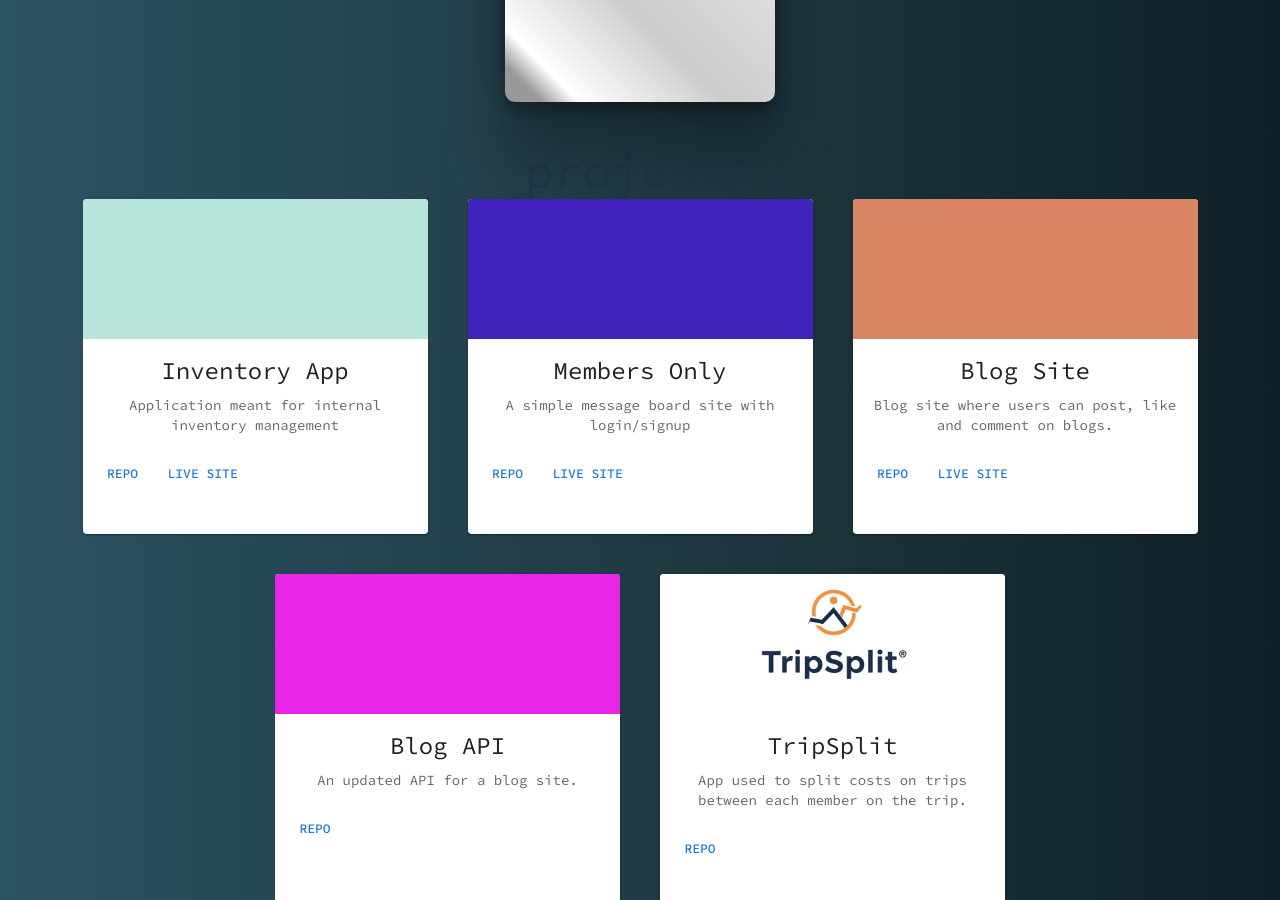
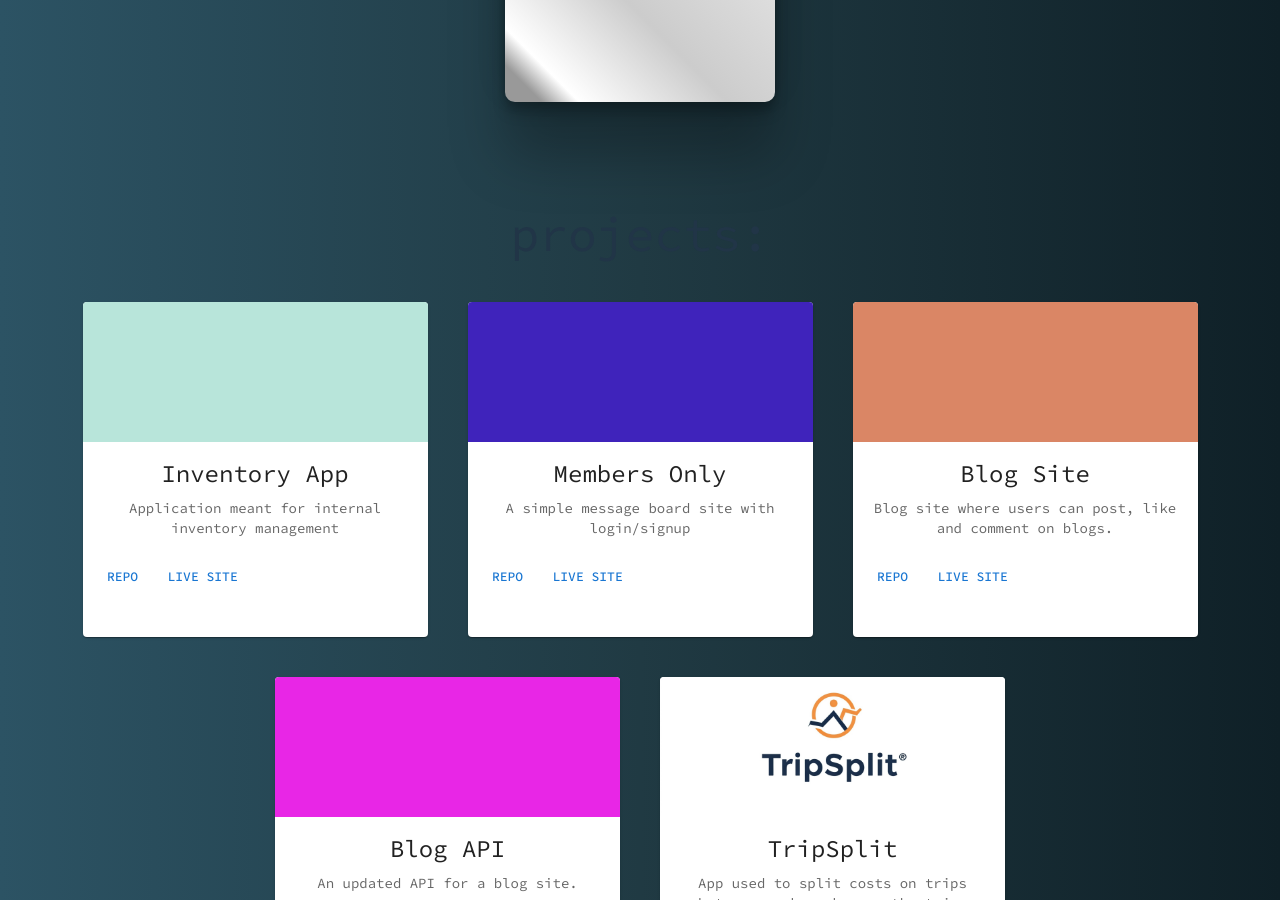
Before and after one commit to srtalaie/portfolio, a React (Vite) app: page / in a window 1280 px wide. Shown: the part 1900-2800 px from the top of the page. Built offline with nearby package versions, Linux system fonts and the light colour scheme.

Commit message:
sections

```diff
--- a/src/components/Contact.tsx
+++ b/src/components/Contact.tsx
@@ -2,13 +2,17 @@ import { Box, Grid2, Link, Typography } from "@mui/material"
 
 const Contact = () => {
   return (
-    <Grid2 container sx={{ justifyContent: "center", alignItems: "center", minHeight: "100vh", alignContent: "space-around" }}>
-      <Typography variant="h3">contact</Typography>
-      <Box component="section" id="contact">
-        <Typography variant="h5">Email: srtalaie@gmail.com</Typography>
-        <Typography variant="h5">GitHub: <Link href="https://github.com/srtalaie">srtalaie</Link></Typography>
-        <Typography variant="h5">LinkedIn: <Link href="https://www.linkedin.com/in/sasha-talaie/">sasha-talaie</Link></Typography>
-      </Box>
+    <Grid2 container sx={{ justifyContent: "center", alignItems: "center", minHeight: "100vh", alignContent: "center", WebkitJustifyContent: "space-around" }}>
+      <Grid2>
+        <Typography variant="h3">contact:</Typography>
+      </Grid2>
+      <Grid2>
+        <Box component="section" id="contact" sx={{ justifyItems: "flex-start" }}>
+          <Typography variant="h5">Email: srtalaie@gmail.com</Typography>
+          <Typography variant="h5">GitHub: <Link href="https://github.com/srtalaie">srtalaie</Link></Typography>
+          <Typography variant="h5">LinkedIn: <Link href="https://www.linkedin.com/in/sasha-talaie/">sasha-talaie</Link></Typography>
+        </Box>
+      </Grid2>
     </Grid2>
   )
 }
--- a/src/components/ProjectsSec.tsx
+++ b/src/components/ProjectsSec.tsx
@@ -5,8 +5,8 @@ import ProjectCard from "./ProjectCard"
 
 const ProjectsSec = () => {
   return (
-    <Box id="projects" sx={{ minHeight: "100vh", alignContent: "space-around" }}>
-      <Typography variant="h3">projects</Typography>
+    <Box id="projects" sx={{ minHeight: "100vh", alignContent: "space-around", marginTop: "10vh" }}>
+      <Typography sx={{ marginBottom: "5vh" }} variant="h3">projects:</Typography>
       <Grid2 container justifyContent={"center"} spacing={5}>
         {projects.map((project) => (
           <Grid2>
--- a/src/components/SkillsSec/SkillsMain.tsx
+++ b/src/components/SkillsSec/SkillsMain.tsx
@@ -8,7 +8,7 @@ import ProgrammingLangsSec from "./ProgrammingLangsSec"
 const SkillsMain = () => {
   return (
     <Box sx={{ minHeight: "100vh", alignContent: "space-around" }} id="skills">
-      <Typography variant="h3">skills</Typography>
+      <Typography variant="h3">skills:</Typography>
       <Grid2 container justifyContent="space-around" spacing={5} margin={3}>
         <ProgrammingLangsSec />
         <FrontEndSec />
```
Also changed, not shown: 1 other file (tests, documents, lock files or other folders).
